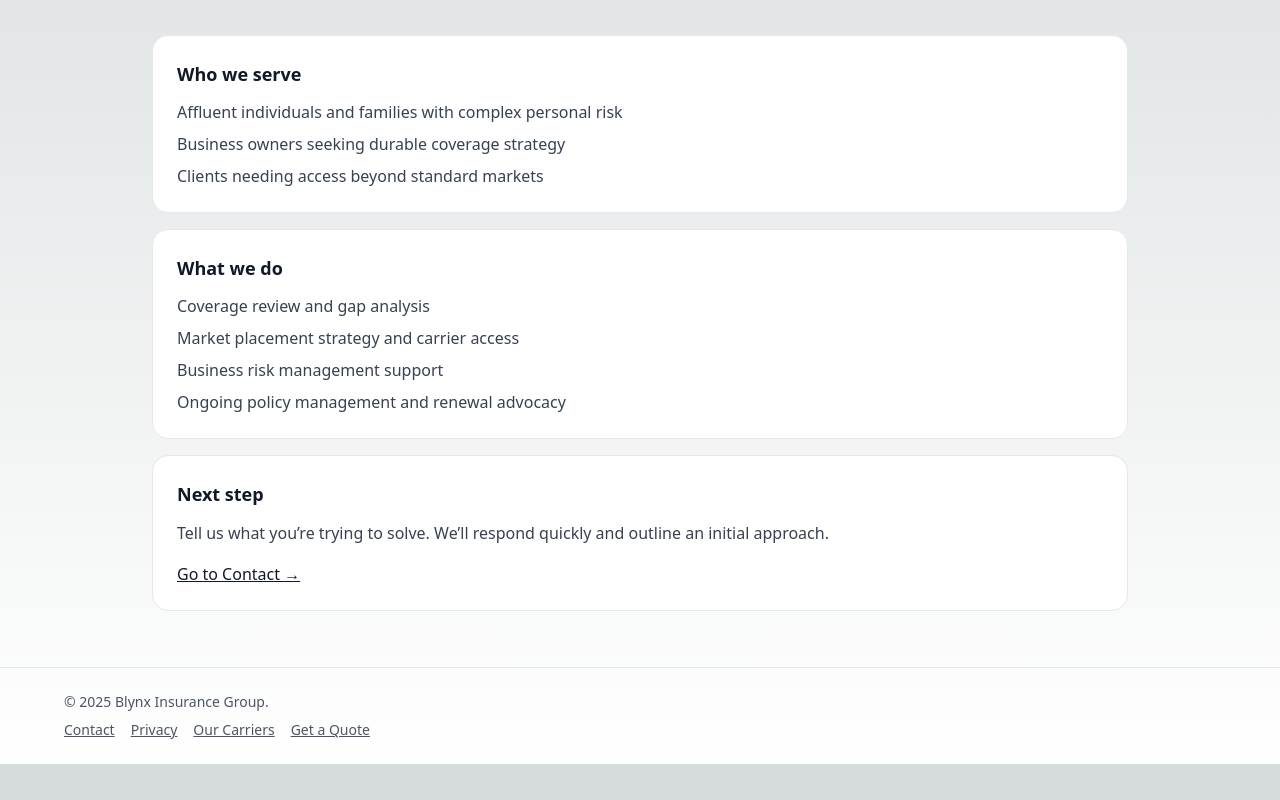
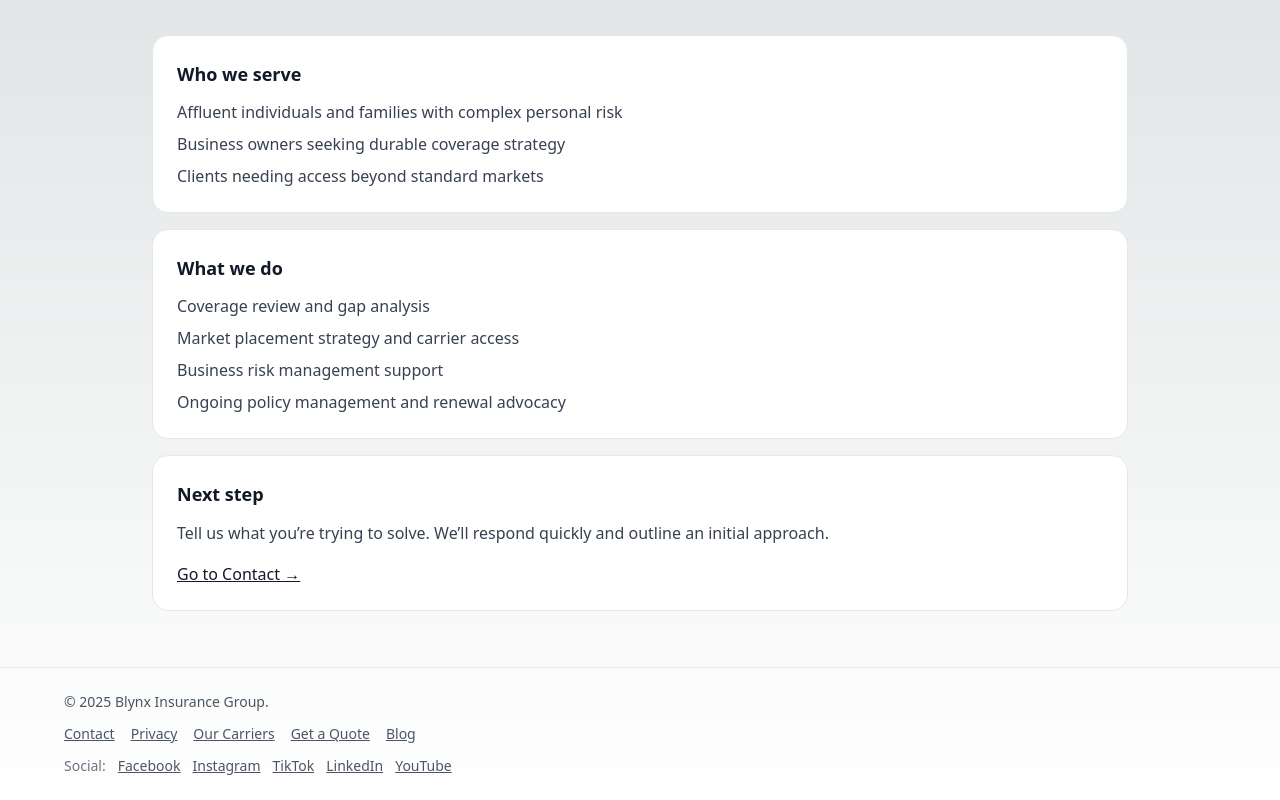
Before and after one commit to Thoxie/Blynx-Insurance-Group, a Next.js app: page / in a window 1280 px wide. Shown: the part 320-1120 px from the top of the page. Before the commit the page ends 1084 px from the top, so only its background shows below. Built offline with nearby package versions, Linux system fonts and the light colour scheme.

Commit message:
Update layout.tsx

```diff
--- a/app/layout.tsx
+++ b/app/layout.tsx
@@ -1,6 +1,7 @@
 /**
+ * Layout: Global Layout
+ * Route: All pages
  * File: app/layout.tsx
- * Purpose: Global layout + top navigation (with dropdowns) + footer
  */
 
 import type { Metadata } from "next";
@@ -121,8 +122,6 @@ export default function RootLayout({
                   </div>
                 </Dropdown>
 
-                <NavLink href="/blog">Blog</NavLink>
-
                 <Dropdown label="Resources">
                   <div className="grid gap-1">
                     <DropdownItem
@@ -134,6 +133,11 @@ export default function RootLayout({
                       href="/resources/carriers"
                       title="Our Carriers"
                       desc="Selected carrier and market access."
+                    />
+                    <DropdownItem
+                      href="/blog"
+                      title="Blog"
+                      desc="Insights on coverage and risk."
                     />
                   </div>
                 </Dropdown>
@@ -174,8 +178,9 @@ export default function RootLayout({
         <main className="flex-1">{children}</main>
 
         <footer className="border-t border-gray-200 px-6 py-6 text-sm text-gray-600">
-          <div className="mx-auto max-w-6xl flex flex-col gap-2">
+          <div className="mx-auto max-w-6xl flex flex-col gap-3">
             <div>© {new Date().getFullYear()} Blynx Insurance Group.</div>
+
             <div className="flex flex-wrap gap-x-4 gap-y-2">
               <Link href="/contact" className="underline">
                 Contact
@@ -189,6 +194,53 @@ export default function RootLayout({
               <Link href="/quote" className="underline">
                 Get a Quote
               </Link>
+              <Link href="/blog" className="underline">
+                Blog
+              </Link>
+            </div>
+
+            <div className="flex flex-wrap items-center gap-3">
+              <span className="text-gray-500">Social:</span>
+              <a
+                className="underline"
+                href="https://facebook.com"
+                target="_blank"
+                rel="noreferrer"
+              >
+                Facebook
+              </a>
+              <a
+                className="underline"
+                href="https://instagram.com"
+                target="_blank"
+                rel="noreferrer"
+              >
+                Instagram
+              </a>
+              <a
+                className="underline"
+                href="https://tiktok.com"
+                target="_blank"
+                rel="noreferrer"
+              >
+                TikTok
+              </a>
+              <a
+                className="underline"
+                href="https://linkedin.com"
+                target="_blank"
+                rel="noreferrer"
+              >
+                LinkedIn
+              </a>
+              <a
+                className="underline"
+                href="https://youtube.com"
+                target="_blank"
+                rel="noreferrer"
+              >
+                YouTube
+              </a>
             </div>
           </div>
         </footer>
```
